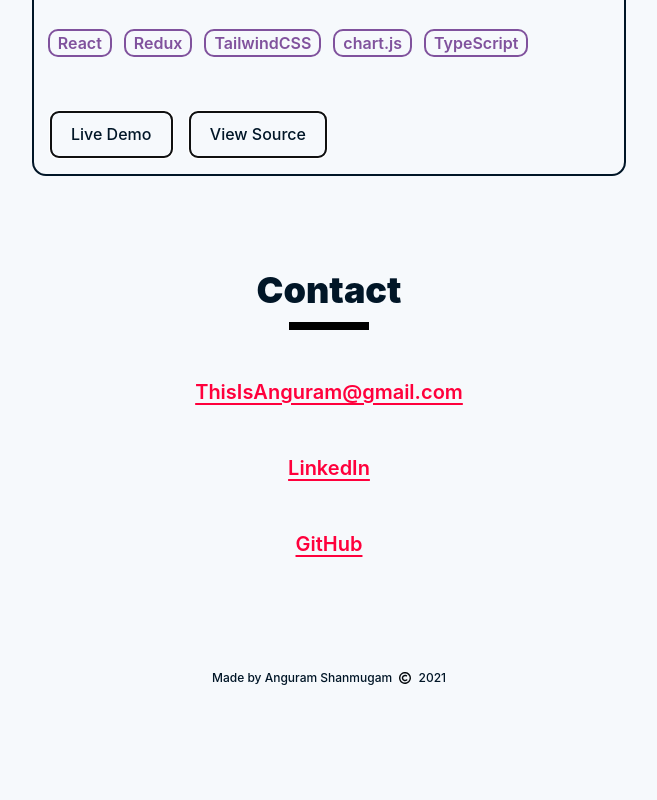
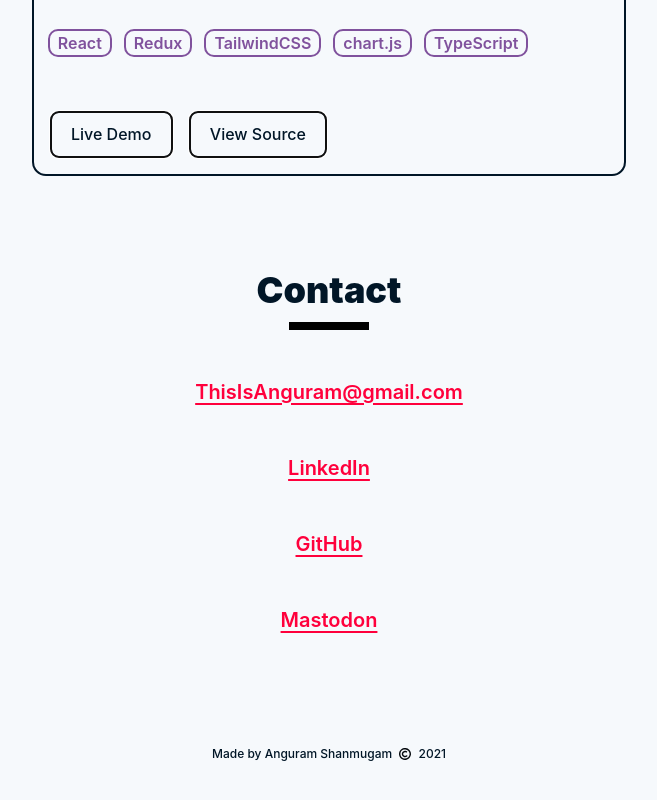
Before and after one commit to HeyProtagonist/portfolio, a React (Vite) app: page / in a window 1280 px wide. Shown: the part 2881-3681 px from the top of the page, without its empty margins (311-968 px from the left). Before the commit the page ends 3607 px from the top, so only its background shows below. Built offline with nearby package versions, Linux system fonts and the light colour scheme; a web font is replaced by a local one.

Commit message:
chore: :heavy_plus_sign: mastodon handle

```diff
--- a/src/App.tsx
+++ b/src/App.tsx
@@ -123,6 +123,7 @@ function App() {
           {Payload["contact-me"].map((contact, index) => {
             return (
               <a
+                rel="me"
                 href={contact.href}
                 className="py-4 text-xl font-semibold underline underline-offset-4"
                 key={index}
--- a/src/assets/database/content.json
+++ b/src/assets/database/content.json
@@ -92,6 +92,10 @@
     {
       "name": "GitHub",
       "href": "https://github.com/HeyProtagonist"
+    },
+    {
+      "name": "Mastodon",
+      "href": "https://mastodon.social/@anguram"
     }
   ]
 }
```
